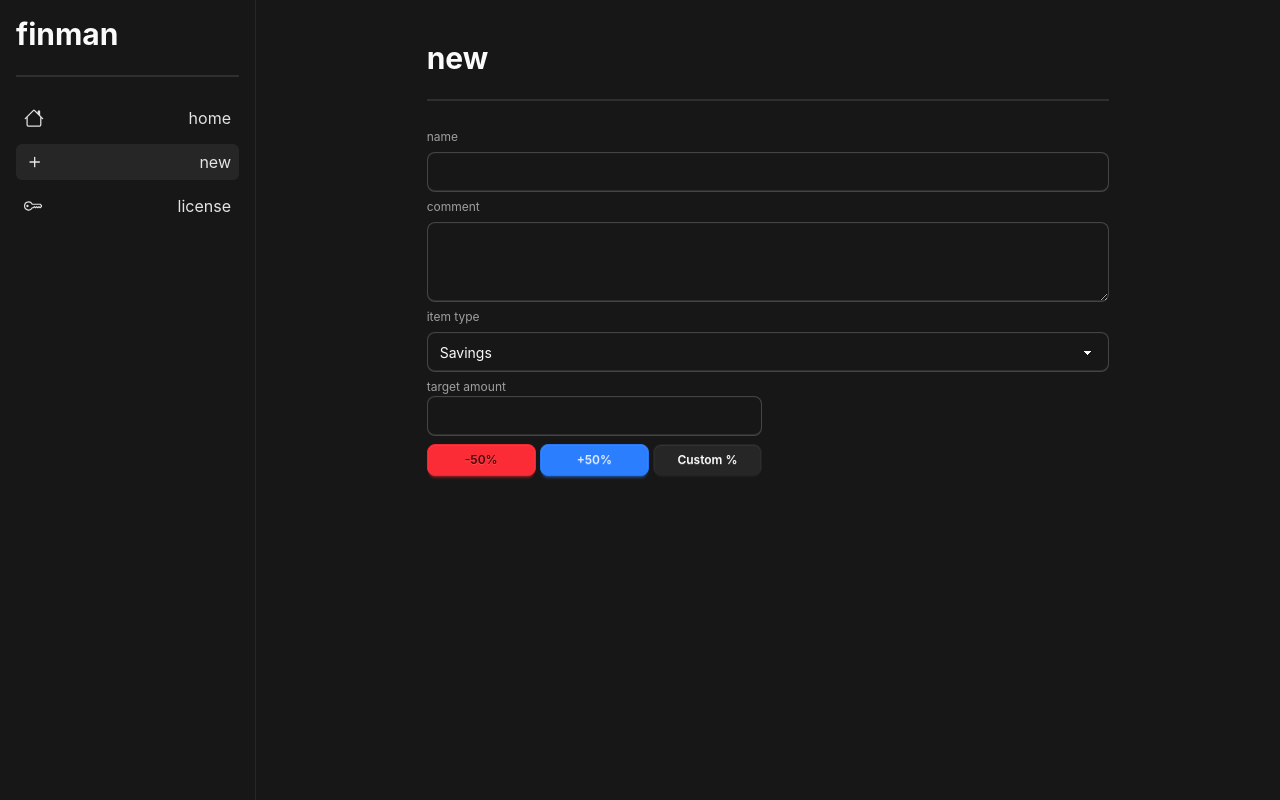
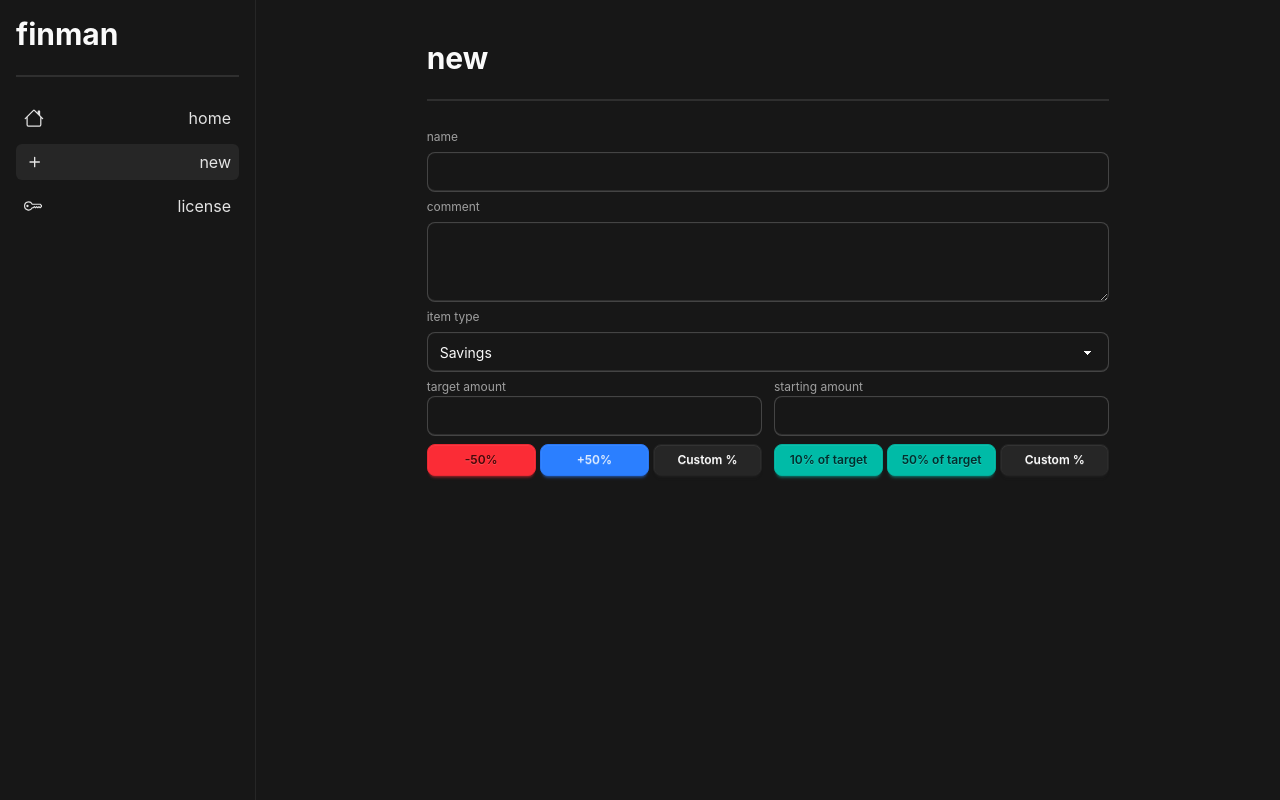
Before and after one commit to aixoio/finman, a SvelteKit app: page /new in a window 1280 px wide. Built offline with nearby package versions, Linux system fonts and the light colour scheme.

Commit message:
add current/starting amount input

```diff
--- a/src/routes/new/+page.svelte
+++ b/src/routes/new/+page.svelte
@@ -1,4 +1,4 @@
-<div class="mx-auto max-w-2/3">
+<div class="xl:mx-auto xl:max-w-2/3 not-xl:m-8">
     <div class="mt-10">
         <h1 class="text-3xl font-bold">new</h1>
         <div class="divider"></div>
@@ -49,7 +49,29 @@
                         </div>
                     </div>
 
-                    <div></div>
+                    <div>
+                        <label for="starting" class="label"
+                            >starting amount</label
+                        >
+                        <input
+                            type="number"
+                            name="starting"
+                            id="starting"
+                            class="input w-full"
+                            required
+                        />
+                        <div class="grid grid-cols-3 gap-1 pt-2">
+                            <button type="button" class="btn btn-sm btn-accent"
+                                >10% of target</button
+                            >
+                            <button type="button" class="btn btn-sm btn-accent"
+                                >50% of target</button
+                            >
+                            <button type="button" class="btn btn-sm btn-neutral"
+                                >Custom %</button
+                            >
+                        </div>
+                    </div>
                 </div>
             </fieldset>
         </form>
```
